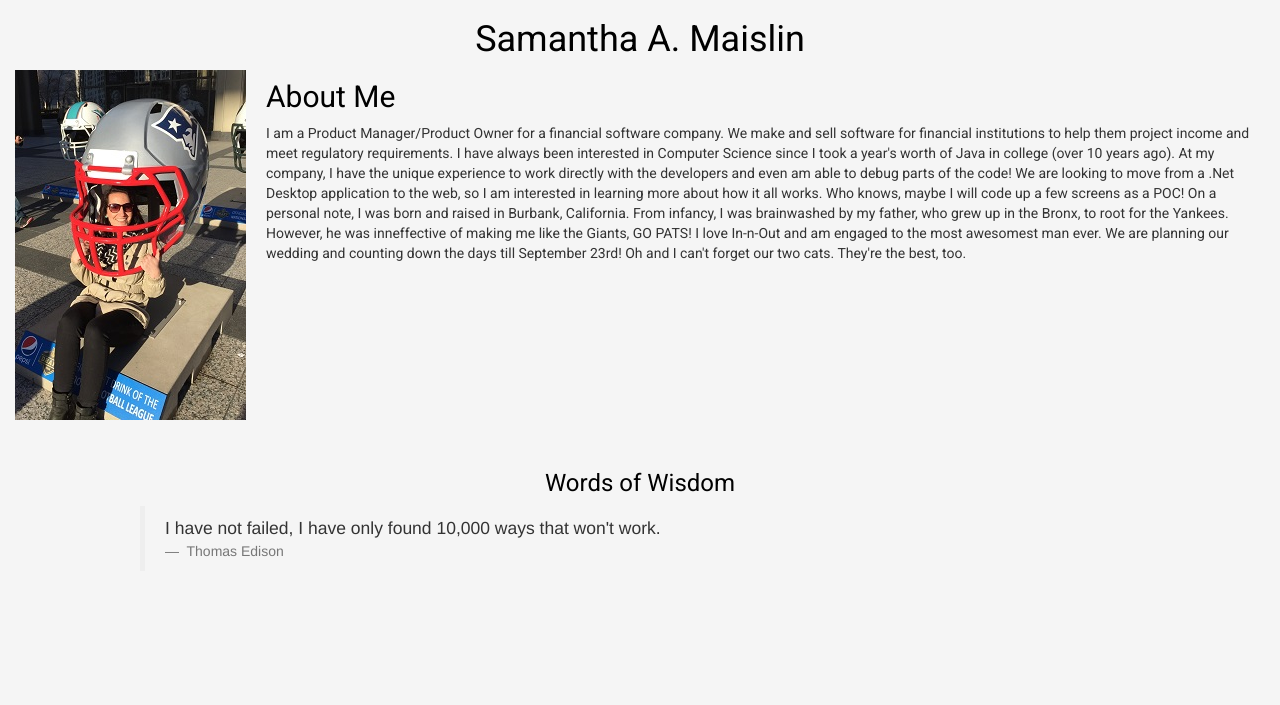
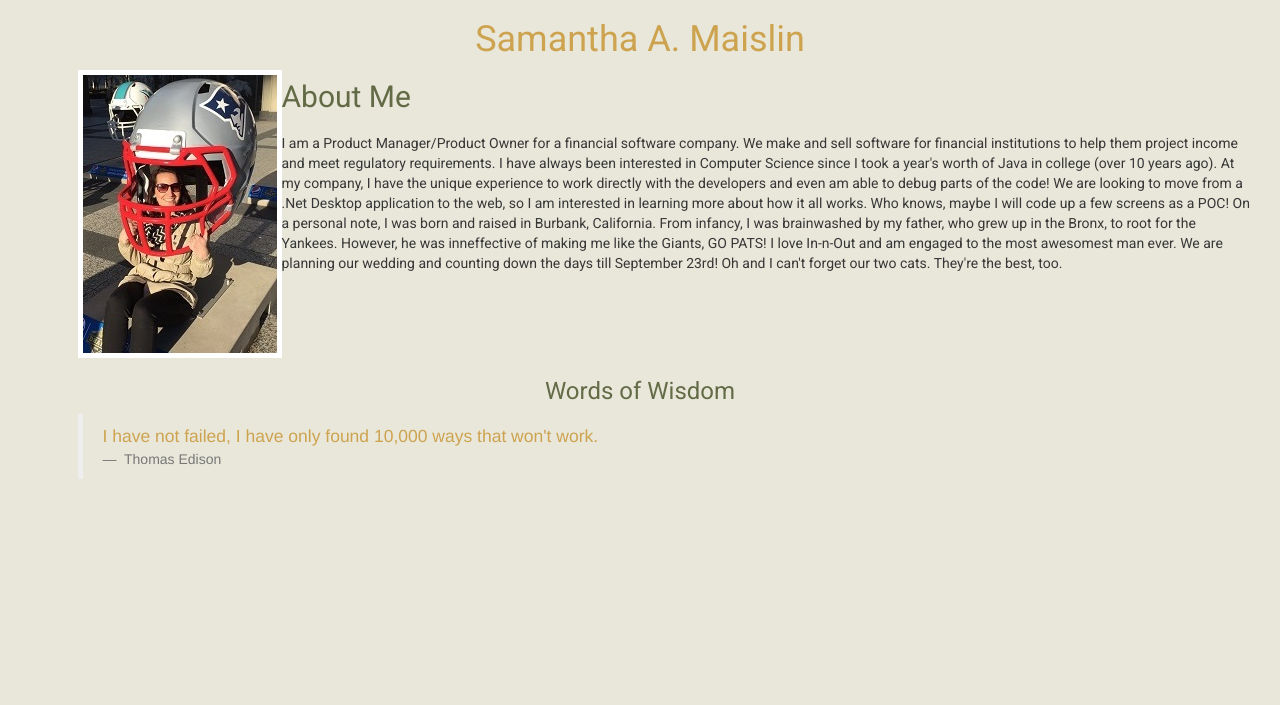
Before and after one commit to smaislin186/a1, a PHP site: page / in a window 1280 px wide. Shown: the top 705 px of the page. Run offline with PHP 8.4, Linux system fonts and the light colour scheme; some libraries are stand-ins or nearby versions.

Commit message:
Added color

```diff
--- a/index.php
+++ b/index.php
@@ -1,7 +1,6 @@
 <!doctype html>
 <html>
 <head>
-
     <!-- Latest compiled and minified CSS -->
     <link rel="stylesheet" href="https://maxcdn.bootstrapcdn.com/bootstrap/3.3.7/css/bootstrap.min.css" integrity="sha384-BVYiiSIFeK1dGmJRAkycuHAHRg32OmUcww7on3RYdg4Va+PmSTsz/K68vbdEjh4u"
         crossorigin="anonymous">
@@ -9,6 +8,7 @@
     <!-- JQuery -->
     <script src="https://ajax.googleapis.com/ajax/libs/jquery/1.11.0/jquery.min.js"></script>
 
+    <!-- Google Fonts -->
     <link href="https://fonts.googleapis.com/css?family=Roboto" rel="stylesheet">
 
     <!-- Local style sheet -->
@@ -16,7 +16,6 @@
 
     <title>Asignement A1</title>
 	<meta charset='utf-8'>
-
 </head>
 <body>
     <div class="container-fluid">
--- a/static/style.css
+++ b/static/style.css
@@ -1,38 +1,43 @@
 body {
-    background: whitesmoke;
+    background: #E9E7DA;
 }
 
 h1, p{
-    color:black;
+    color:#CDA34F;
     justify-content: center;
     text-align: center;
     font-family: 'Roboto', sans-serif;
 }
 
 h2{
-    color:black;
+    color: #636B46;
     text-align: left;
     font-family: 'Roboto', sans-serif;
 }
 
 h3{
-    color:black;
+    color:#636B46;
     text-align: center;
     font-family: 'Roboto', sans-serif;
 }
 
 .leftalign {
     float: left;
-    padding: 0 20px 20px 0;
+    padding: 0 0 0 0;
+    border: 5px solid #ffffff;
 }
 
 p{
     clear:left;
+    margin: 0 0 0% 5%;
 }
 
 .text{
+    color:#373737;
+    padding: 10px 10px 5% 5%;
     font-family: 'Roboto', sans-serif;
 }
 .quotes{
-    margin: 0 0 10% 10%;
+    color:#CDA34F;
+    margin: 0 0 5% 5%;
 }
```
Also changed, not shown: images/Pats.jpg.
